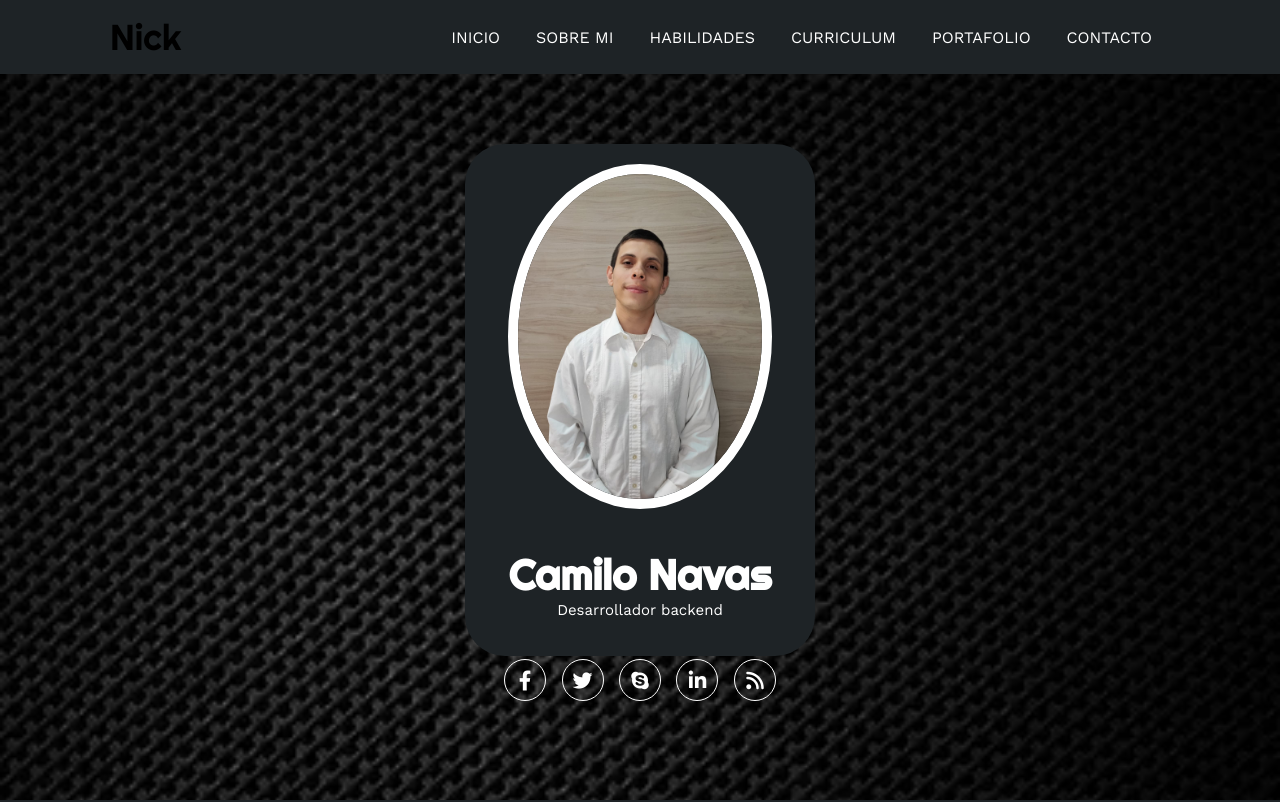
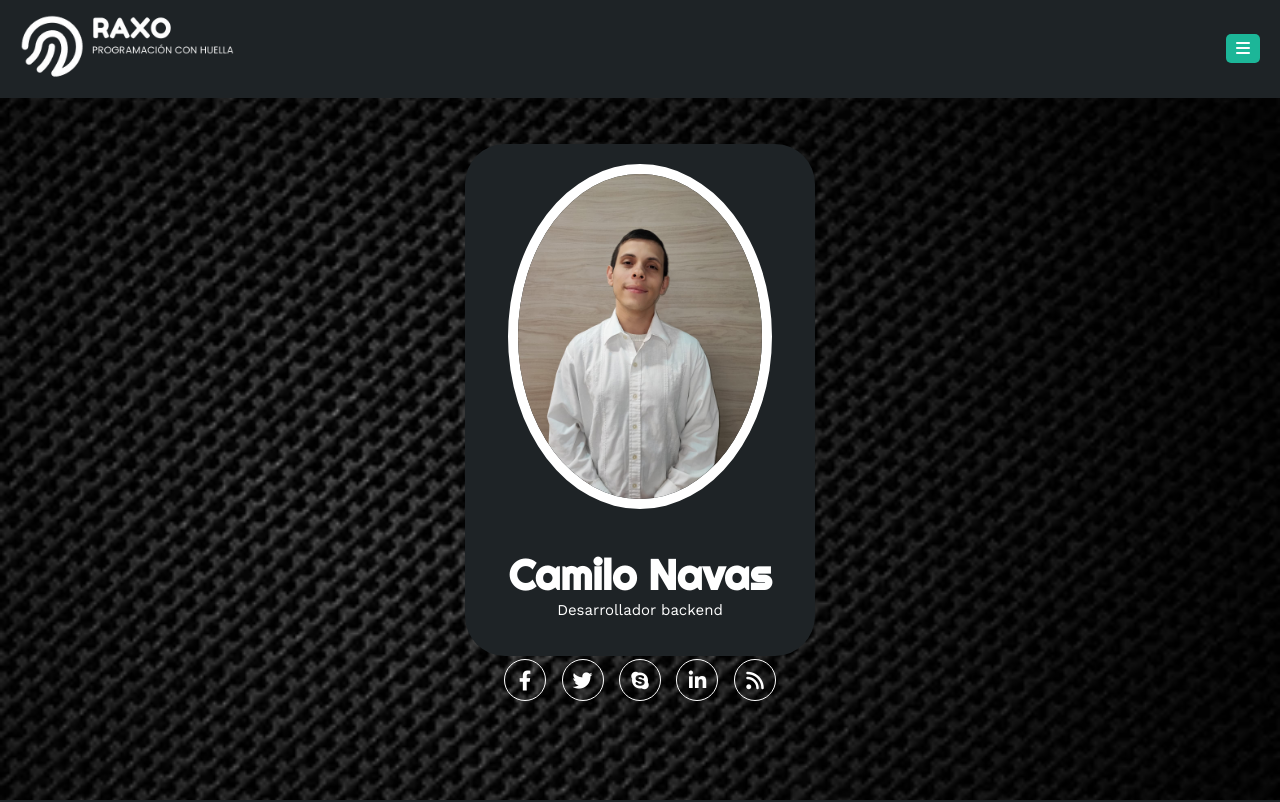
Before and after one commit to Raxont/Portafolio_Camilo_Navas, a plain HTML site: page index.html in a window 1280 px wide. Shown: the top 802 px of the page. Drawn offline with nearby package versions, Linux system fonts and the light colour scheme.

Commit message:
feat: :sparkles: Put my logo in the portfolio

```diff
--- a/index.html
+++ b/index.html
@@ -13,7 +13,7 @@
     <div class="contenedor-header">
         <header>
             <div class="logo">
-                <a href="#">Nick</a>
+                <a href="#"><img src="./img/logo.png" alt=""></a>
             </div>
             <nav id="nav">
                 <ul>
--- a/style.css
+++ b/style.css
@@ -19,7 +19,7 @@ html{
     z-index: 99;
 }
 .contenedor-header header{
-    max-width: 1100px;
+    max-width: 100vw;
     margin: auto;
     display: flex;
     justify-content: space-between;
@@ -27,11 +27,13 @@ html{
     padding: 15px 20px;
 }
 .contenedor-header header .logo a{
-    font-family: 'Righteous';
-    font-size: 36px;
-    color: #000000;
-    text-decoration: none;
+    font-size: 5px;
 }
+.contenedor-header header .logo a img{
+    height: 25%;
+    width: 40%;
+}
+
 .contenedor-header header ul{
     display: flex;
     list-style: none;
@@ -645,7 +647,7 @@ footer .arriba{
     font-size: 18px;
 }
 /* SECCION RESPONSIVE */
-@media screen and (max-width:980px){
+@media screen and (max-width:1320px){
     nav{
         display: none;
     }
@@ -668,7 +670,7 @@ footer .arriba{
         padding: 10px 0;
     }
 }
-@media screen and (max-width:700px){
+@media screen and (max-width:930px){
     .sobremi .fila{
         display: block;
     }
```
Also changed, not shown: img/logo.png (added).
